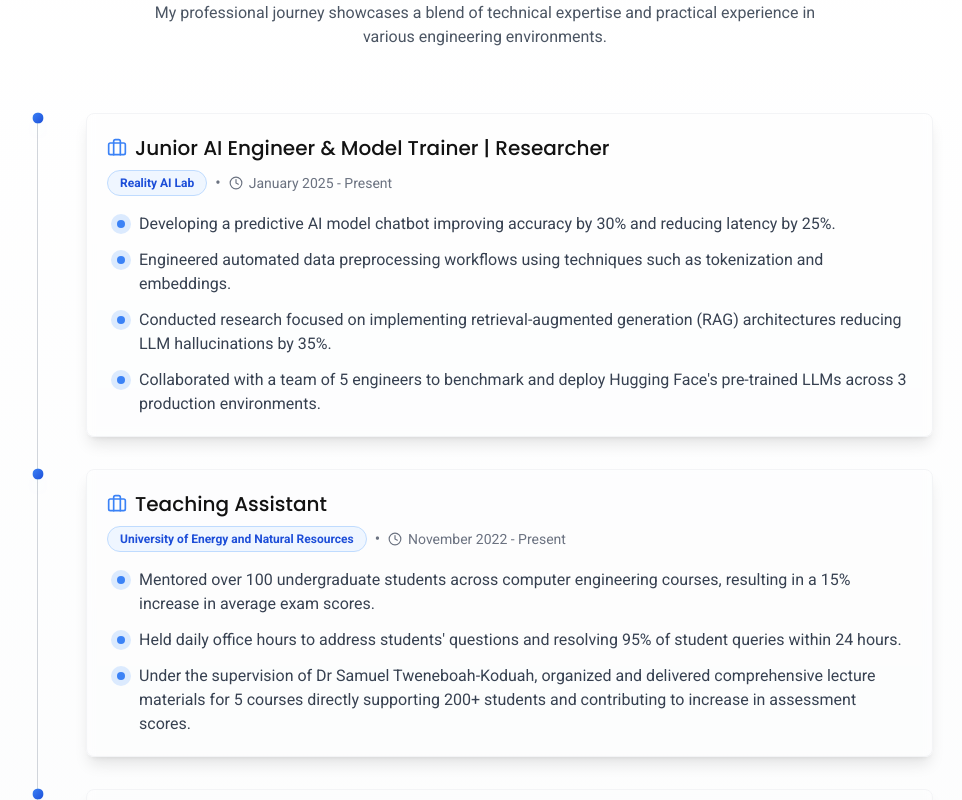
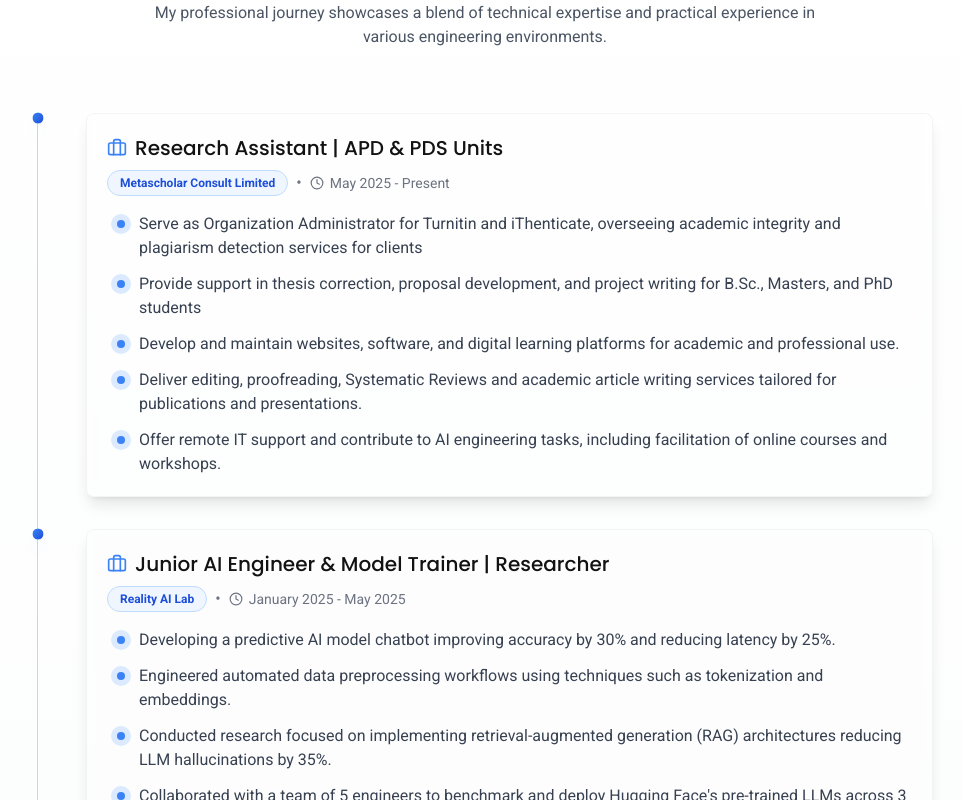
Before and after one commit to Bernard2468/bernard-kyiewu, a React (Vite) app: page / in a window 1280 px wide. Shown: the part 3300-4100 px from the top of the page, without its empty margins (155-1117 px from the left). Built offline with nearby package versions, Linux system fonts and the light colour scheme.

Commit message:
Experience Section Updated

```diff
--- a/src/components/ExperienceSection.tsx
+++ b/src/components/ExperienceSection.tsx
@@ -82,9 +82,21 @@ const ExperienceItem = ({ title, company, period, achievements, isLast = false }
 const ExperienceSection = () => {
   const experiences = [
     {
+      title: "Research Assistant | APD & PDS Units",
+      company: "Metascholar Consult Limited",
+      period: "May 2025 - Present",
+      achievements: [
+        "Serve as Organization Administrator for Turnitin and iThenticate, overseeing academic integrity and plagiarism detection services for clients",
+        "Provide support in thesis correction, proposal development, and project writing for B.Sc., Masters, and PhD students",
+        "Develop and maintain websites, software, and digital learning platforms for academic and professional use.",
+        "Deliver editing, proofreading, Systematic Reviews and academic article writing services tailored for publications and presentations.",
+        "Offer remote IT support and contribute to AI engineering tasks, including facilitation of online courses and workshops."
+      ]
+    },
+    {
       title: "Junior AI Engineer & Model Trainer | Researcher",
       company: "Reality AI Lab",
-      period: "January 2025 - Present",
+      period: "January 2025 - May 2025",
       achievements: [
         "Developing a predictive AI model chatbot improving accuracy by 30% and reducing latency by 25%.",
         "Engineered automated data preprocessing workflows using techniques such as tokenization and embeddings.",
@@ -95,7 +107,7 @@ const ExperienceSection = () => {
     {
       title: "Teaching Assistant",
       company: "University of Energy and Natural Resources",
-      period: "November 2022 - Present",
+      period: "November 2022 - December 2024",
       achievements: [
         "Mentored over 100 undergraduate students across computer engineering courses, resulting in a 15% increase in average exam scores.",
         "Held daily office hours to address students' questions and resolving 95% of student queries within 24 hours.",
@@ -105,7 +117,7 @@ const ExperienceSection = () => {
     {
       title: "Research Assistant",
       company: "University of Energy and Natural Resources",
-      period: "November 2022 - Present",
+      period: "November 2022 - December 2024",
       achievements: [
         "Performed literature searches and co-edited 3 peer-reviewed manuscripts on advance wireless communication systems.",
         "Guided over 15 students in research work, facilitating 100% final thesis completion.",
```
